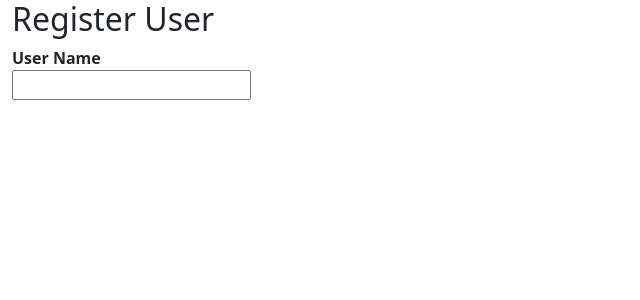
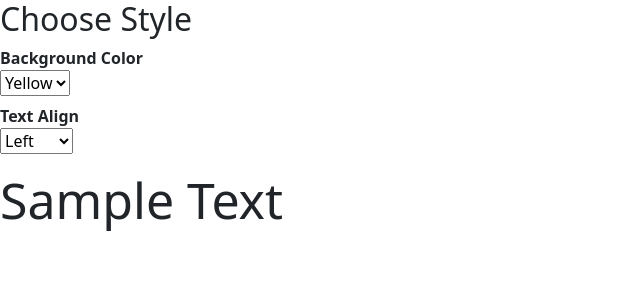
Before and after one commit to anmolbiranwar/shopping-react, a React (Create React App) app: page / in a window 1280 px wide. Shown: the top 300 px of the page, without its empty margins (0-640 px from the left). Built offline with nearby package versions, Linux system fonts and the light colour scheme.

Commit message:
Update index.js

```diff
--- a/src/index.js
+++ b/src/index.js
@@ -18,10 +18,11 @@ import { NasaComponent } from './components/DataFromAPI/Nasa.component';
 import { NasaComponent1 } from './components/DataFromAPI/Nasa.Component.card';
 import { ShoppingComponent } from './components/DataFromAPI/Shopping/shopping.component';
 import { StyleDemoComponent } from './components/StyleBinding/styledemo.component';
+import { StyleDemo1Component } from './components/StyleBinding/styledemo1.component';
 const root = ReactDOM.createRoot(document.getElementById('root'));
 root.render(
   <React.StrictMode>
-    <StyleDemoComponent />
+    <StyleDemo1Component />
   </React.StrictMode>
 );
 
```
